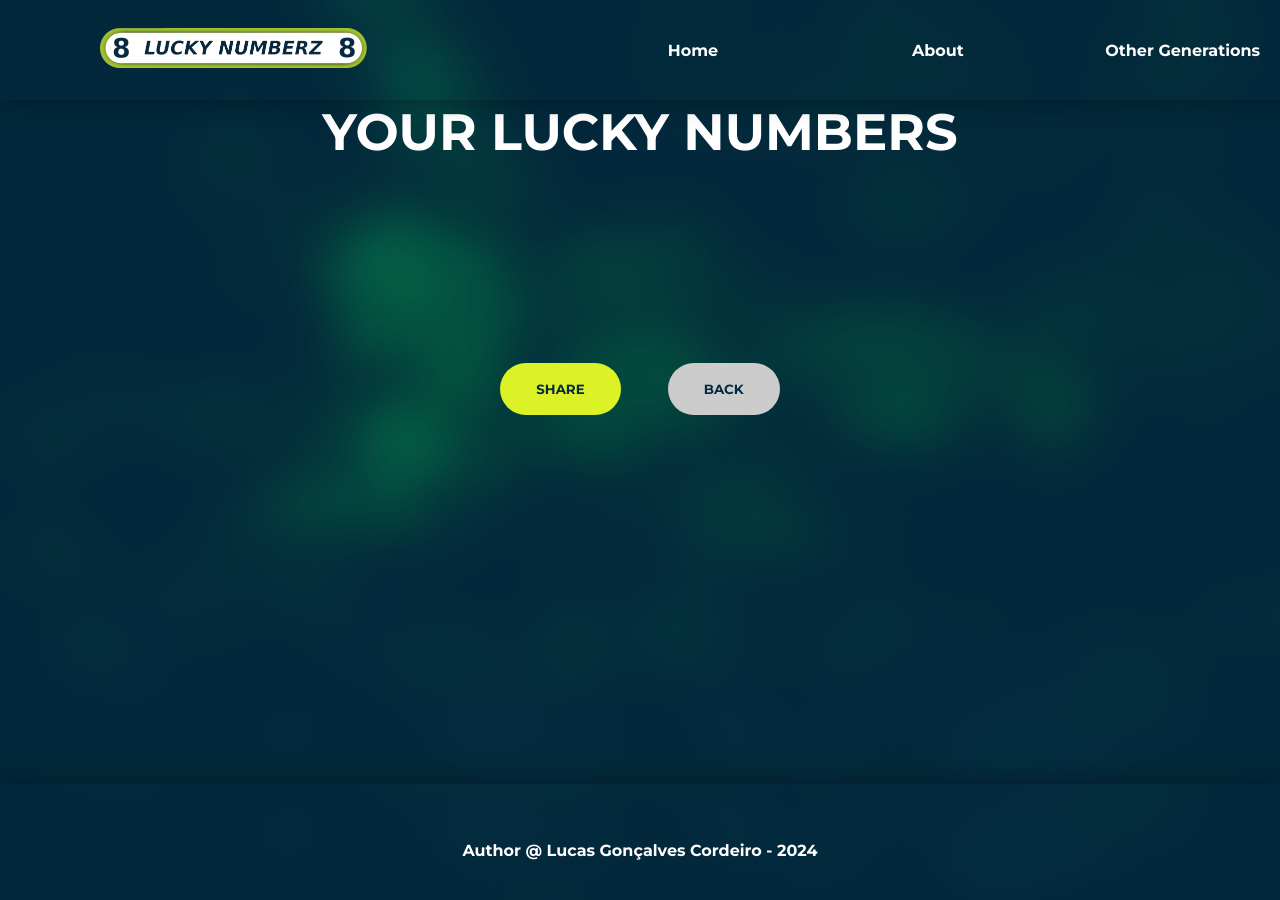
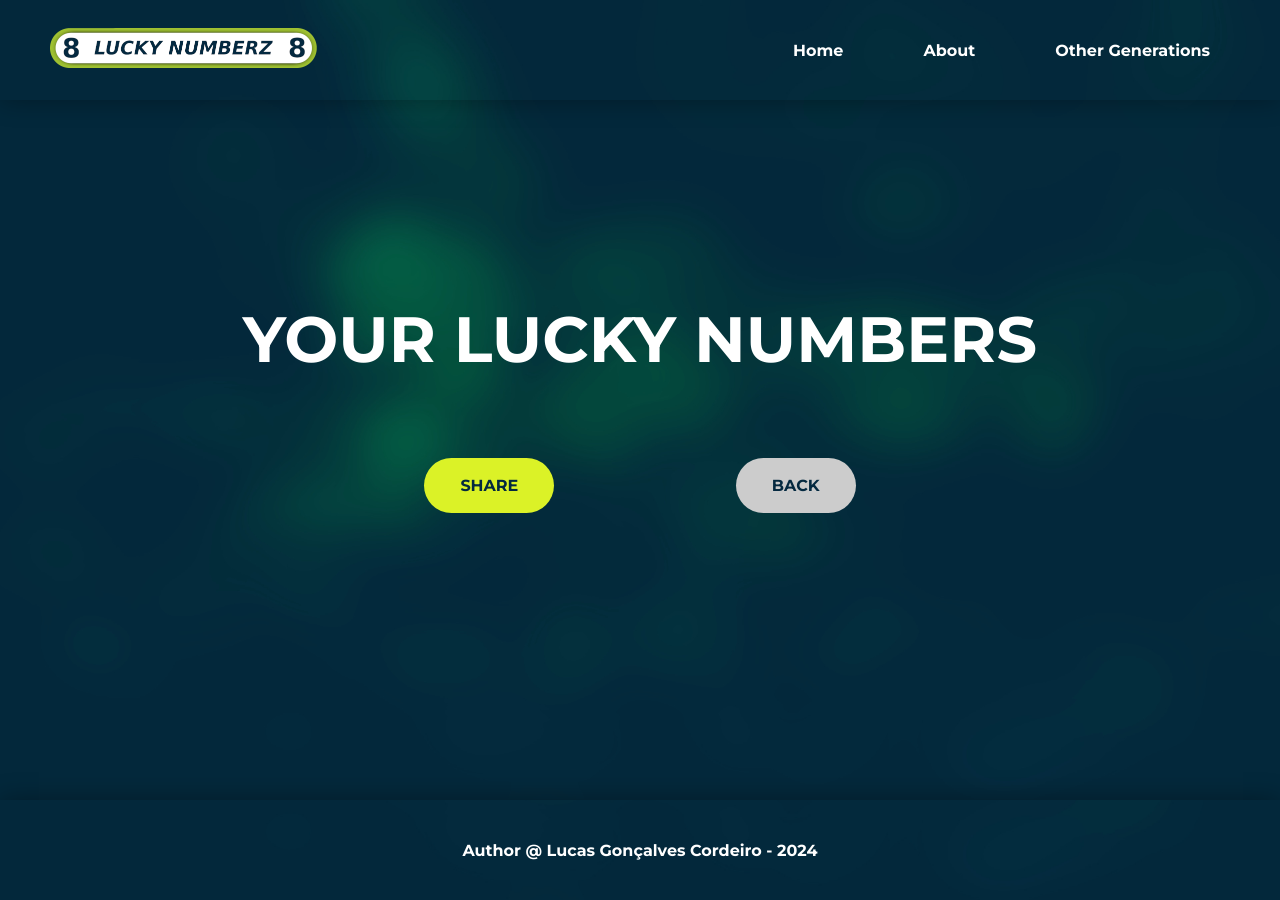
Before and after one commit to LucasKodex/lottery-ticket-app, a Django app: template number_generator/templates/number_generator/generation_detail.html in a window 1280 px wide. Run offline with Django 3.2, Linux system fonts and the light colour scheme; the template is opened without the code that fills it, so the values that code supplies are empty.

Commit message:
style: updates the generation details to fit in the new base template

```diff
--- a/number_generator/static/number_generator/style_generation_detail.css
+++ b/number_generator/static/number_generator/style_generation_detail.css
@@ -1,131 +1,45 @@
-:root {
-    --primary-dark-color: #042940;
-    --secondary-dark-color: #005C53;
-    --primary-light-color: #DBF227;
-    --secondary-light-color: #9FC131;
-    --neutral-color: #D6D58E;
-
-    --dark-grey: #333333;
-    --neutral-grey: #7e7e7e;
-    --light-grey: #CCCCCC;
+main {
+    display: flex;
+    justify-content: center;
 }
 
-* {
-    margin: auto;
-    padding: 0px;
-    font-family: 'Montserrat', sans-serif;
-    color: white;
+#generation_detail {
+    display: flex;
+    flex-direction: column;
+    align-items: center;
+    margin-top: 200px;
+    font-size: 2em;
     font-weight: bold;
+    row-gap: 40px;
 }
 
-body {
-    background-image: url('background-3840x2160.jpg');
-    background-repeat: no-repeat;
-    background-size: cover;
-    background-attachment: fixed;
+#lucky_title {
+    display: flex;
+    flex-direction: column;
+    align-items: center;
 }
 
-main {
-    font-size: 1.6em;
-    width: 80vw;
-    margin-top: 5%;
-    text-align: center;
-    margin-bottom: 10%;
+#lucky_title p {
+    color: var(--neutral-grey);
+    font-size: 0.6em;
 }
 
-form {
-    display: grid;
-    text-align: center;
+#buttons {
+    display: flex;
+    align-items: center;
+    justify-content: space-evenly;
+    width: 100%;
 }
 
-input {
-    text-align: center;
-    font-size: 0.8em;
-    width: max-content;
-    color: black;
-    border-radius: 10em;
-    border-style: none;
-}
-
-header {
-    display: grid;
-    grid-template-columns: repeat(2, 1fr);
-    column-gap: 10px;
-    padding: 0px 50px;
-    padding-right: 100px;
-}
-
-header div#links {
-    display: grid;
-    column-gap: 10px;
-    grid-template-columns: repeat(3, 1fr);
-}
-
-#logo {
-    margin: 30px 0px;
-}
-
-#logo-img {
-    width: auto;
-    max-height: 40px;
-}
-
-header a {
-    text-decoration: none;
-}
-
-header div.selected {
-    background-color: var(--neutral-color);
-    color: var(--primary-dark-color);
-    border-radius: 10em;
-    padding: 10px;
-}
-
-.btn {
-    border-style: none;
-    border-radius: 10em;
-    font-weight: bold;
-    padding: 18px 36px;
-    color: var(--primary-dark-color);
-    margin-left: 20px;
-    margin-right: 20px;
-}
-
-.btn:hover {
-    cursor: pointer;
-    outline: 3px solid white;
-}
-
-.btn_main {
-    background-color: var(--primary-light-color);
-}
-
-.btn_back {
-    background-color: var(--light-grey)
-}
-
-footer {
-    font-weight: normal;
-    position: fixed;
-    width: 100%;
-    text-align: center;
-    bottom: 0px;
-    height: 2em;
-    padding-top: 1em;
-    background-color: rgba(4, 41, 64, 0.5);
-}
-
-footer a {
-    text-decoration: none;
+#buttons .btn {
+    font-size: 0.5em;
 }
 
 ul {
-    display: flex;
-    flex-direction: row;
-    align-items: center;
-    justify-content: space-around;
-    margin: 100px 25%;
-    flex-wrap: wrap;
+    display: grid;
+    grid-template-columns: repeat(10, 1fr);
+    column-gap: 10px;
+    row-gap: 10px;
 }
 
 ul li {
@@ -138,6 +52,7 @@ ul li {
     height: 70px;
     text-align: center;
     line-height: 70px;
+    font-size: 0.9em;
 }
 
 ul li.color_red {
--- a/number_generator/templates/number_generator/generation_detail.html
+++ b/number_generator/templates/number_generator/generation_detail.html
@@ -4,11 +4,14 @@
 {% block head %}
 <link rel="stylesheet" href="{% static "number_generator/style_generation_detail.css" %}" />
 {% endblock %}
-{% block title %}Generation Details - Lottery Numberz{% endblock %}
+{% block title %}Generation Details{% endblock %}
 
 {% block content %}
+<div id="generation_detail">
+    <div id="lucky_title">
         <h1>YOUR LUCKY NUMBERS</h1>
         <p>{{ generation.get_formatted_puid }}</p>
+    </div>
 
     <ul>
         {% for number in generation.get_numbers_sorted %}
@@ -16,10 +19,19 @@
         {% endfor %}
     </ul>
 
-{# placeholder onclick action #}
-<button id="share" type="button" class="btn btn_main" onclick="shareButton()">{{ "Share" | upper }}</button>
-
-<button type="button" class="btn btn_back" onclick="window.location.href = '{% url "number_generator:home_page" %}'">{{ "Back" | upper }}</button>
+    <div id="buttons">
+        <div>
+            <button id="share" type="button" class="btn btn_main" onclick="shareButton()">
+                {{ "Share" | upper }}
+            </button>
+        </div>
+        <div>
+            <button type="button" class="btn btn_back" onclick="window.location.href = '{% url "number_generator:home_page" %}'">
+                {{ "Back" | upper }}
+            </button>
+        </div>
+    </div>
+</div>
 <script>
     let originalShareButtonContent = (() => {
         const button = window.document.querySelector("button#share");
```
Lines whose indentation alone changed are shown as unchanged.
